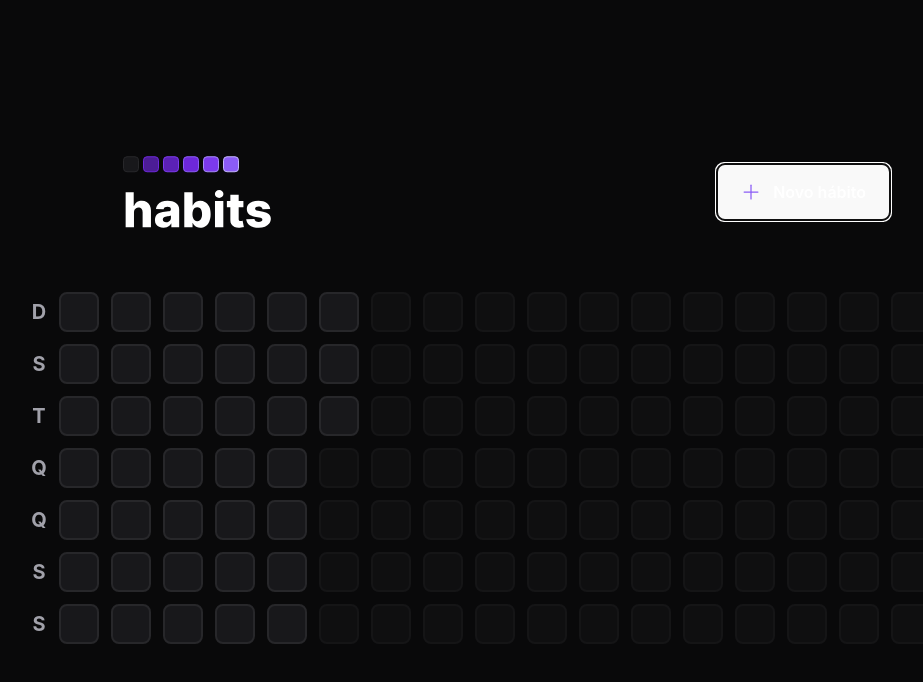
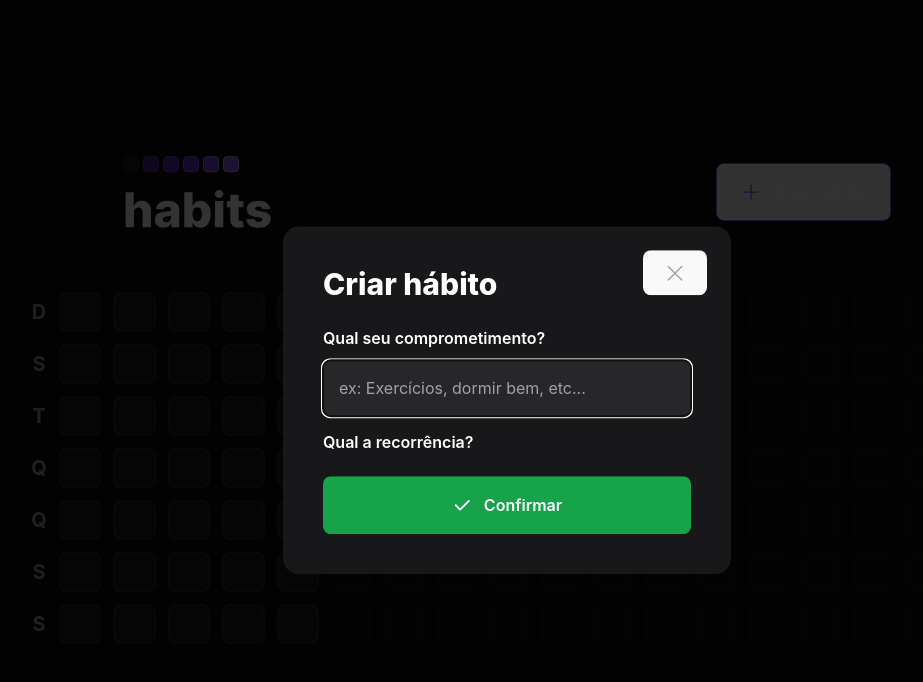
Before and after one commit to edsnasc/NLW-Setup, a React (Vite) app in the folder web/: page / in a window 1280 px wide. Both pictures are taken after a click on the button "Novo hábito". Shown: the top 682 px of the page, without its empty margins (133-1056 px from the left). Built offline with nearby package versions, Linux system fonts and the light colour scheme.

Commit message:
[new]: create modal

```diff
--- a/web/package.json
+++ b/web/package.json
@@ -9,6 +9,8 @@
     "preview": "vite preview"
   },
   "dependencies": {
+    "@radix-ui/react-dialog": "^1.0.2",
+    "@radix-ui/react-popover": "^1.0.3",
     "dayjs": "^1.11.7",
     "phosphor-react": "^1.4.1",
     "react": "^18.2.0",
--- a/web/src/components/HabitDay.tsx
+++ b/web/src/components/HabitDay.tsx
@@ -1,5 +1,20 @@
+import * as Popover from '@radix-ui/react-popover';
+import { ProgressBar } from './ProgressBar';
+
 export function HabitDay() {
     return (
-        <div className="w-10 h-10 bg-zinc-900 border-2 border-zinc-800 rounded-lg"></div>
+        <Popover.Root>
+            <Popover.Trigger className="w-10 h-10 bg-zinc-900 border-2 border-zinc-800 rounded-lg" />
+
+            <Popover.Portal>
+                <Popover.Content className="min-w-[320px] p-6 rounded-2xl bg-zinc-900 flex flex-col">
+                   <span className="font-semibold text-zinc-400">terça-feira</span>
+                   <span className="mt-1 font-extrabold leading-tight text-3xl">17/01</span>
+                   <ProgressBar progress={75} />
+
+                   <Popover.Arrow height={8} width={16} className="fill-zinc-900" />
+                </Popover.Content>
+            </Popover.Portal>
+        </Popover.Root>
     )
 }
--- a/web/src/components/Header.tsx
+++ b/web/src/components/Header.tsx
@@ -1,19 +1,37 @@
-import { Plus } from 'phosphor-react'
+import { Plus, X } from 'phosphor-react';
+import * as Dialog from '@radix-ui/react-dialog';
 
 import logoImage from '../assets/logo.svg';
+import { NewHabitForm } from './NewHabitForm';
 
-export function Header(){
-    return (
-        <div className="w-full max-w-3xl mx-auto flex items-center justify-between">
-          <img src={logoImage} alt="habits" />
+export function Header() {
+  return (
+    <div className="w-full max-w-3xl mx-auto flex items-center justify-between">
+      <img src={logoImage} alt="habits" />
 
-          <button
+      <Dialog.Root>
+        <Dialog.Trigger
             type="button"
             className="border border-violet-500 font-semibold rounded-lg px-6 py-4 flex items-center gap-3 hover:border-violet-300"
           >
             <Plus size={20} className="text-violet-500" />
             Novo hábito
-          </button>
-        </div>
-    )
+        </Dialog.Trigger>
+
+        <Dialog.Portal>
+          <Dialog.Overlay className="w-screen h-screen bg-black/80 fixed inset-0" />
+          <Dialog.Content className="absolute p-10 bg-zinc-900 rounded-2xl w-full max-w-md top-1/2 left-1/2 -translate-x-1/2 -translate-y-1/2">
+            <Dialog.Close className="absolute right-6 top-6 text-zinc-400 hover:text-zinc-200">
+              <X size={24} aria-label="Fechar" />
+            </Dialog.Close>
+            <Dialog.Title className="text-3xl leading-tight font-extrabold">
+              Criar hábito
+            </Dialog.Title>
+
+            <NewHabitForm />
+          </Dialog.Content>
+        </Dialog.Portal>
+      </Dialog.Root>
+    </div>
+  )
 }
--- /dev/null
+++ b/web/src/components/NewHabitForm.tsx
@@ -0,0 +1,28 @@
+import { Check } from "phosphor-react";
+
+export function NewHabitForm() {
+    return (
+        <form className="w-full flex flex-col mt-6">
+            <label htmlFor="title" className="font-semibold leading-tight">
+                Qual seu comprometimento?
+            </label>
+
+            <input
+                type="text"
+                id="title"
+                placeholder="ex: Exercícios, dormir bem, etc..."
+                className="p-4 rounded-lg mt-3 bg-zinc-800 text-white placeholder:text-zinc-400"
+                autoFocus
+            />
+
+            <label htmlFor="" className="font-semibold leading-tight mt-4">
+                Qual a recorrência?
+            </label>
+
+            <button type="submit" className="mt-6 rounded-lg p-4 flex items-center justify-center gap-3 font-semibold bg-green-600 hover:bg-green-500">
+                <Check size={20} weight="bold" />
+                Confirmar
+            </button>
+        </form>
+    )
+}
--- /dev/null
+++ b/web/src/components/ProgressBar.tsx
@@ -0,0 +1,18 @@
+interface ProgressBarProps {
+    progress: number;
+}
+
+
+export function ProgressBar(props: ProgressBarProps){
+    return (
+        <div className="h-3 rounded-xl bg-zinc-700 w-full mt-4">
+            <div
+                role="progressbar"
+                aria-label="Progresso de hábitos completados nesse dia"
+                aria-valuenow={props.progress}
+                className="h-3 rounded-xl bg-violet-600"
+                style={{width: `${props.progress}%`}}
+            />
+        </div>
+    )
+}
```
Also changed, not shown: 1 other file (tests, documents, lock files or other folders).
